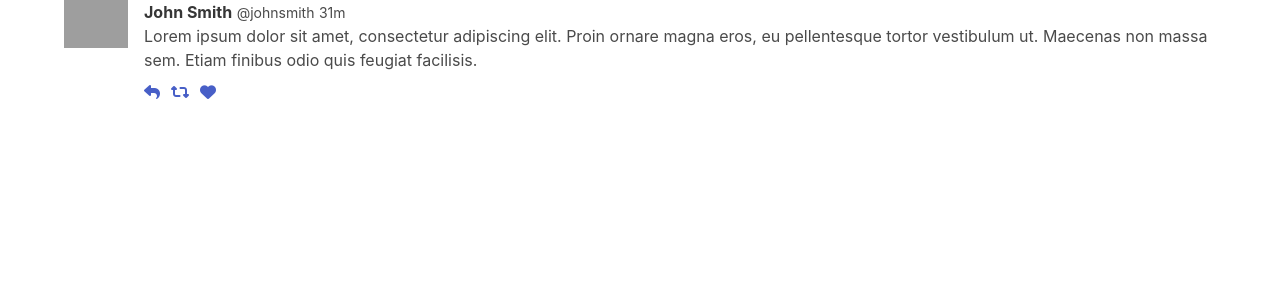
After one commit to jneda/tp_blog, a PHP site: template view/template/blogPosts.php in a window 1280 px wide. The commit adds this page. Shown: the top 300 px of the page. Run offline with PHP 8.4, Linux system fonts and the light colour scheme; the template is opened without the code that fills it, so the values that code supplies are empty; grey boxes are pictures that could not be loaded.

Commit message:
feat: add blog post templates

```diff
--- a/view/layout.php
+++ b/view/layout.php
@@ -6,6 +6,8 @@
   <meta http-equiv="X-UA-Compatible" content="IE=edge">
   <meta name="viewport" content="width=device-width, initial-scale=1.0">
   <title><?= $title ?></title>
+  <!-- FontAwesome -->
+  <link rel="stylesheet" href="https://cdnjs.cloudflare.com/ajax/libs/font-awesome/6.2.1/css/all.min.css" integrity="sha512-MV7K8+y+gLIBoVD59lQIYicR65iaqukzvf/nwasF0nqhPay5w/9lJmVM2hMDcnK1OnMGCdVK+iQrJ7lzPJQd1w==" crossorigin="anonymous" referrerpolicy="no-referrer" />
   <!-- Bulma: https://bulma.io/documentation/ -->
   <link rel="stylesheet" href="https://cdn.jsdelivr.net/npm/bulma@0.9.4/css/bulma.min.css">
 </head>
--- /dev/null
+++ b/view/template/blogPost.php
@@ -0,0 +1,32 @@
+<article class="media">
+  <figure class="media-left">
+    <p class="image is-64x64">
+      <img src="https://bulma.io/images/placeholders/128x128.png">
+    </p>
+  </figure>
+  <div class="media-content">
+    <div class="content">
+      <p>
+        <strong>John Smith</strong> <small>@johnsmith</small> <small>31m</small>
+        <br>
+        Lorem ipsum dolor sit amet, consectetur adipiscing elit. Proin ornare magna eros, eu pellentesque tortor vestibulum ut. Maecenas non massa sem. Etiam finibus odio quis feugiat facilisis.
+      </p>
+    </div>
+    <nav class="level is-mobile">
+      <div class="level-left">
+        <a class="level-item">
+          <span class="icon is-small"><i class="fas fa-reply"></i></span>
+        </a>
+        <a class="level-item">
+          <span class="icon is-small"><i class="fas fa-retweet"></i></span>
+        </a>
+        <a class="level-item">
+          <span class="icon is-small"><i class="fas fa-heart"></i></span>
+        </a>
+      </div>
+    </nav>
+  </div>
+  <!-- <div class="media-right">
+    <button class="delete"></button>
+  </div> -->
+</article>
--- /dev/null
+++ b/view/template/blogPosts.php
@@ -0,0 +1,3 @@
+<section class="container">
+  <?php require 'blogPost.php' ?>
+</section>
```
